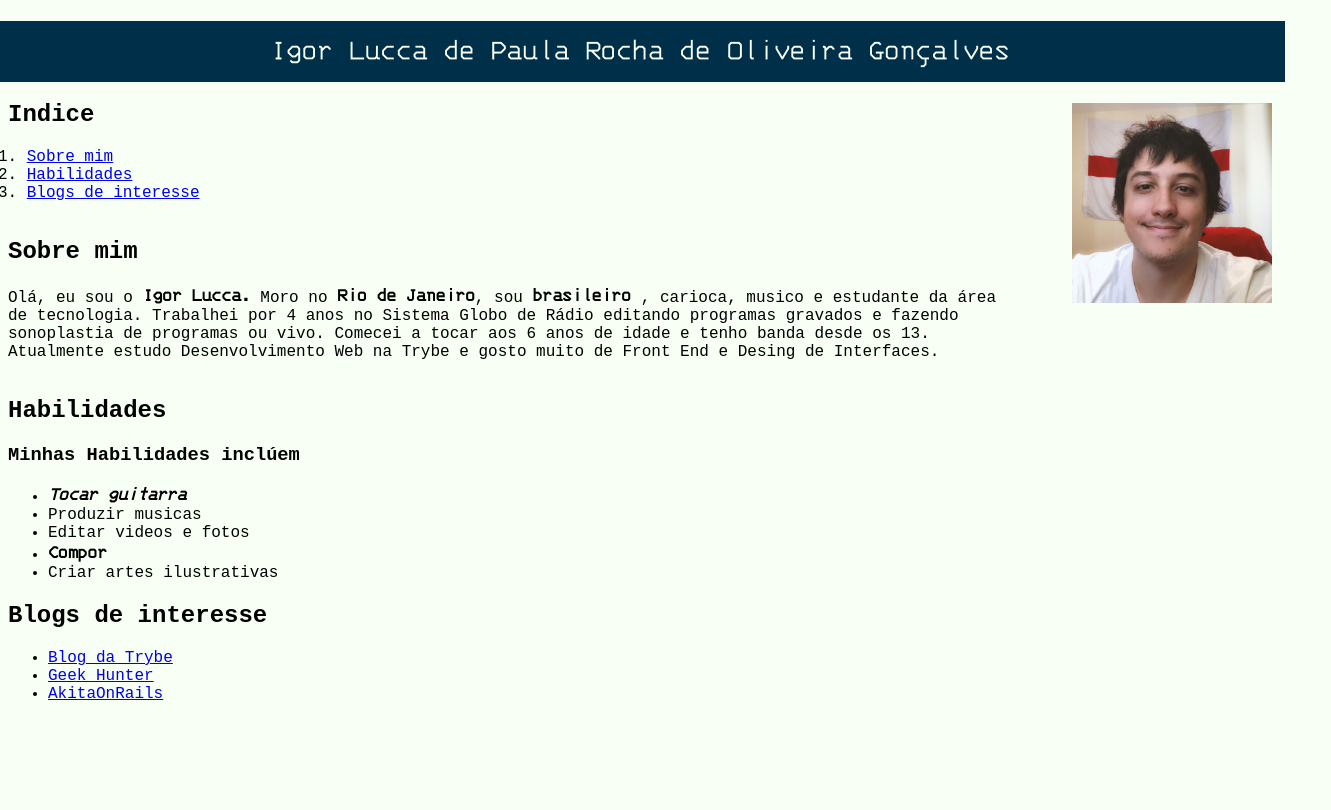
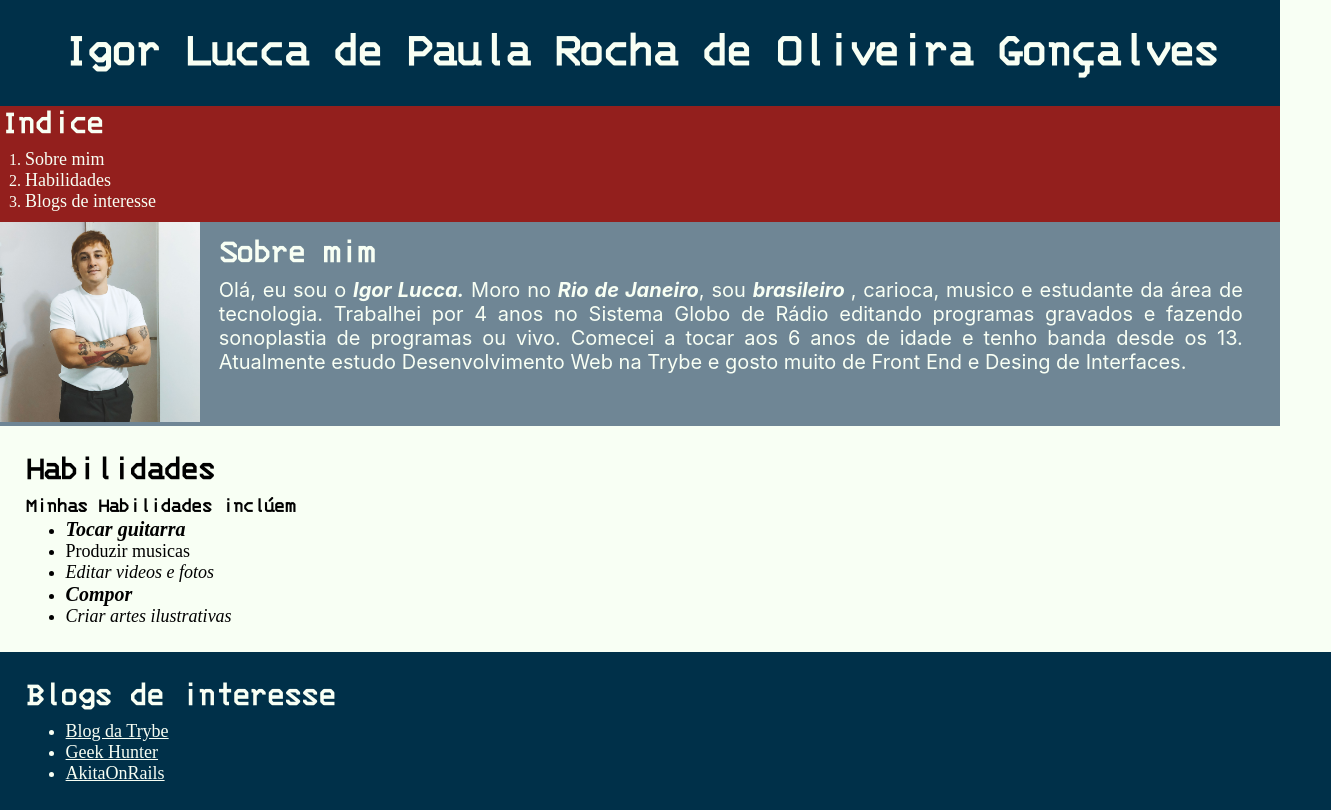
Before and after one commit to igorlucca11/igorlucca11.github.io, a plain HTML site: page index.html in a window 1280 px wide. Shown: the whole page, 1331 px wide, since content can reach past the window. Drawn offline with Linux system fonts and the light colour scheme.

Commit message:
modificações de posicionamento e estilo

```diff
--- a/index.html
+++ b/index.html
@@ -1,32 +1,30 @@
 <!DOCTYPE html>
 <html lang="pt-br">
+
 <head>
   <meta charset="UTF-8" />
-    <meta name="viewport" content="width=device-width, initial-scale=1.0" >
+  <meta name="viewport" content="width=device-width, initial-scale=1.0" />
   <title>Igor Lucca | Portifólio</title>
   <link rel="stylesheet" href="style.css" type="text/css" />
 </head>
+
 <body>
-    <h1>Igor Lucca de Paula Rocha de Oliveira Gonçalves</h1>
-
-    <div id="div2">
-      <h2 id="Indicie">Indice</h2>
-      <ol id="list">
+  <h1 id="cabeçalho">Igor Lucca de Paula Rocha de Oliveira Gonçalves</h1>
+    <div id="ind">
+    <h2>Indice</h2>
+    <ol>
       <li><a href="#Sobre">Sobre mim</a></li>
-        <li><a href="#Habilidades">Habilidades</a></li>
-        <li><a href="#Blogs de interesse">Blogs de interesse</a></li>
+      <li><a href="#Habil">Habilidades</a></li>
+      <li><a href="#Blog">Blogs de interesse</a></li>
     </ol>
   </div>
-    <div id="div1">
-      <img
-        src="IMG_0751.jpg"
-        alt="Minha foto de perfil para portifólio"
-        width="200px"
-      />
+  <div id="sobrefoto">
+    <div id="pic">
+    <img src="perfil1.jpg" alt="Minha foto de perfil para portifólio" width="200px" />
   </div>
-    <div id="div3">
-      <h2 id="Sobre">Sobre mim</h2>
-      <p id="Desrição">
+  <div id="divMim">
+    <h2>Sobre mim</h2>
+    <p>
       Olá, eu sou o <strong class="Destaque">Igor Lucca.</strong> Moro no
       <strong class="Destaque">Rio de Janeiro</strong>, sou
       <strong class="Destaque">brasileiro </strong>, carioca, musico e
@@ -37,8 +35,9 @@
       End e Desing de Interfaces.
     </p>
   </div>
-    <div id="div4">
-      <h2 id="Habilidades">Habilidades</h2>
+</div>
+  <div id="Habil">
+    <h2>Habilidades</h2>
     <h3>Minhas Habilidades inclúem</h3>
     <ul>
       <li>
@@ -48,10 +47,10 @@
       <li>Editar videos e fotos</li>
       <li><strong class="Destaque">Compor</strong></li>
       <li>Criar artes ilustrativas</li>
+  </div>
   </ul>
-    </div>
-    <div id="div5">
-      <h2 id="Blogs de interesse">Blogs de interesse</h2>
+  <div id="Blog">
+    <h2>Blogs de interesse</h2>
     <ul>
       <li><a href="https://blog.betrybe.com/">Blog da Trybe</a></li>
       <li><a href="https://blog.geekhunter.com.br/">Geek Hunter</a></li>
@@ -59,4 +58,5 @@
     </ul>
   </div>
 </body>
+
 </html>
--- a/style.css
+++ b/style.css
@@ -1,12 +1,109 @@
+* {
+  margin: 0px;
+}
 @font-face {
-    font-family: IBM;
-    src: url('3270SemiNarrow.ttf');
+  font-family: IBM;
+  src: url("3270SemiNarrow.ttf");
 }
-h1{color: #F8FFF4; font-family: IBM; font-weight: lighter; background-color: #003049; padding: 1%; margin-left: -1%; margin-right: -1%; text-align: center;}
-body{background-color: #F8FFF4; font-family: 'Courier New', Courier, monospace;}
-#Indicie{margin-top: -1%;}
-#div1{float: right;}
-#div2{float: left;}
-#list{margin-left: -10%; text-align:left;}
-#div3{display: inline-block; width: 80%;}
-.Destaque{font-family: IBM; font-size: 125%;}
+h1,
+h2,
+h3 {
+  font-family: IBM;
+}
+h2 {
+  font-size: 35px;
+  margin-bottom: 5px;
+}
+body {
+  background-color: #f8fff4;
+}
+div {
+  margin: 20px;
+}
+#cabeçalho {
+  background-color: #003049;
+  font-family: IBM;
+  color: #f8fff4;
+  text-align: center;
+  padding-top: 2%;
+  padding-bottom: 2%;
+  font-size: 50px;
+}
+#ind {
+  display: inline-block;
+  vertical-align: top;
+  color: #f8fff4;
+  margin: 0px;
+  width: 100%;
+  background-color: #931f1d;
+  padding-bottom: 10px;
+}
+#ind ol {
+  margin-left: -15px;
+}
+#ind li a {
+  color: #f8fff4;
+  font-size: 18px;
+  text-decoration: none;
+}
+#ind li a:hover {
+  background-color: #003049;
+  font-size: 20px;
+}
+#sobrefoto {
+  margin: 0px;
+  background-color: #6f8695;
+}
+#pic {
+  margin-left: 0px;
+  margin-top: 0px;
+  margin-bottom: 0px;
+  margin-right: 2px;
+  display: inline-block;
+}
+#divMim {
+  vertical-align: top;
+  margin: 1%;
+  padding-top: 0px;
+  color: #f8fff4;
+  display: inline-block;
+  text-align: justify;
+  max-width: 80%;
+}
+#divMim:not(h2) {
+  font-family: -apple-system, BlinkMacSystemFont, "Segoe UI", Roboto, Oxygen,
+    Ubuntu, Cantarell, "Open Sans", "Helvetica Neue", sans-serif;
+  font-size: 20px;
+}
+.Destaque {
+  font-style: italic;
+}
+#Habil .Destaque {
+  font-size: 20px;
+}
+#Habil {
+  margin: 0px;
+  font-size: 18px;
+  display: inline-block;
+  background-color: #f8fff4;
+  padding: 2%;
+  width: 100%;
+}
+#Habil li:nth-of-type(odd){font-style: oblique;}
+
+#Blog {
+  margin: 0px;
+  font-size: 18px;
+  display: inline-block;
+  background-color: #003049;
+  color: #f8fff4;
+  padding: 2%;
+  width: 100%;
+}
+#Blog li a {
+  color: #f8fff4;
+}
+#Blog li a:hover {
+  background-color: #931f1d;
+  font-size: 20px;
+}
```
Also changed, not shown: perfil1.jpg (added), perfil2.jpg (added), perfil3.jpg (added), 2 other files. Lines whose indentation alone changed are shown as unchanged.
